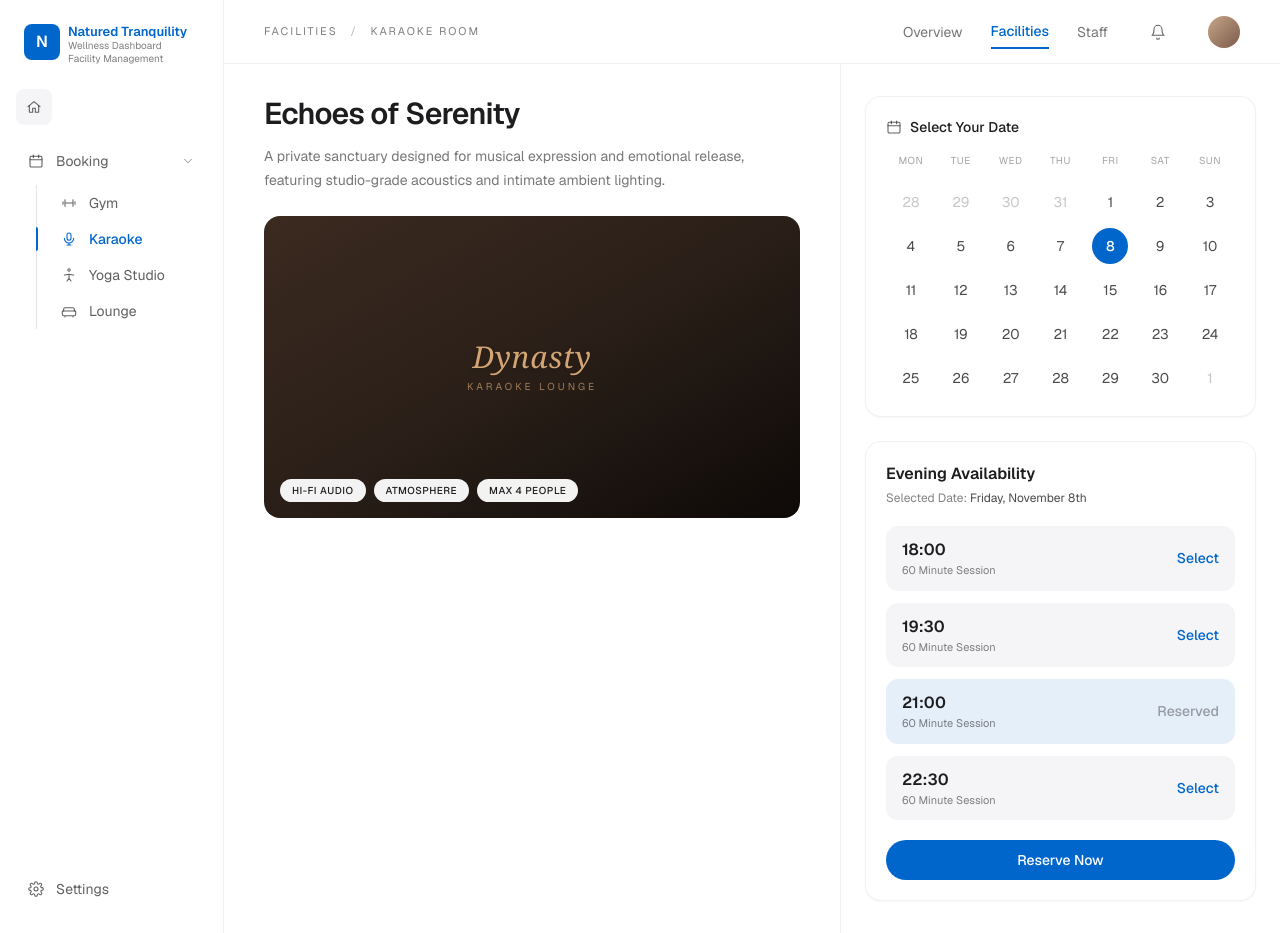
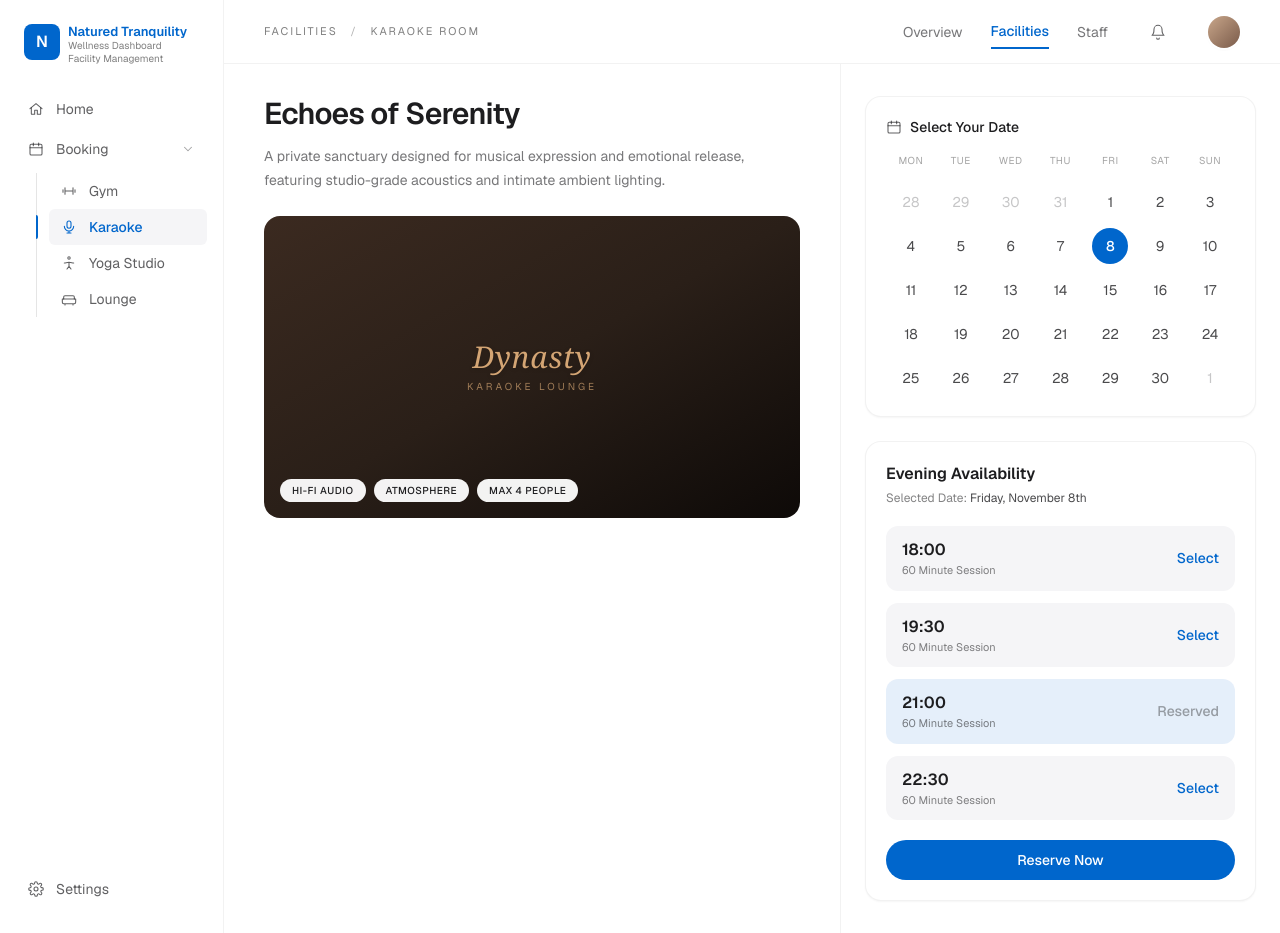
Before and after one commit to Binary67/sunoki, a Next.js app: page / in a window 1280 px wide. Built offline with nearby package versions, Linux system fonts and the light colour scheme.

Commit message:
Track active sidebar item with smooth transitions

```diff
--- a/app/page.tsx
+++ b/app/page.tsx
@@ -98,6 +98,7 @@ const weekdays = ["MON", "TUE", "WED", "THU", "FRI", "SAT", "SUN"];
 export default function Home() {
   const [reserved, setReserved] = useState(false);
   const [bookingOpen, setBookingOpen] = useState(true);
+  const [activeId, setActiveId] = useState("karaoke");
 
   return (
     <div className="flex flex-1 w-full bg-white text-ink">
@@ -116,15 +117,20 @@ export default function Home() {
           </div>
         </div>
 
-        <button
-          type="button"
-          aria-label="Home"
-          className="mt-6 size-9 rounded-lg bg-surface grid place-items-center text-ink/70 hover:text-ink"
-        >
-          <HomeIcon className="size-4" />
-        </button>
+        <nav className="mt-6 flex flex-col">
+          <button
+            type="button"
+            onClick={() => setActiveId("home")}
+            className={`flex items-center gap-3 px-3 py-2.5 rounded-md text-sm transition-colors duration-200 ${
+              activeId === "home"
+                ? "text-brand font-medium bg-surface"
+                : "text-ink/70 hover:text-ink"
+            }`}
+          >
+            <HomeIcon className="size-4" />
+            <span>Home</span>
+          </button>
 
-        <nav className="mt-4 flex flex-col">
           <button
             type="button"
             onClick={() => setBookingOpen((v) => !v)}
@@ -143,18 +149,24 @@ export default function Home() {
           {bookingOpen && (
             <div className="mt-1 ml-5 pl-3 border-l border-black/10 flex flex-col">
               {bookingChildren.map(({ id, label, Icon }) => {
-                const active = id === "karaoke";
+                const active = id === activeId;
                 return (
                   <button
                     key={id}
                     type="button"
-                    className={`relative flex items-center gap-3 px-3 py-2 rounded-md text-sm transition-colors ${
-                      active ? "text-brand font-medium" : "text-ink/70 hover:text-ink"
+                    onClick={() => setActiveId(id)}
+                    className={`relative flex items-center gap-3 px-3 py-2 rounded-md text-sm transition-colors duration-200 ${
+                      active
+                        ? "text-brand font-medium bg-surface"
+                        : "text-ink/70 hover:text-ink"
                     }`}
                   >
-                    {active && (
-                      <span className="absolute -left-[13px] top-1.5 bottom-1.5 w-0.5 rounded-r bg-brand" />
-                    )}
+                    <span
+                      aria-hidden="true"
+                      className={`absolute -left-[13px] top-1.5 bottom-1.5 w-0.5 rounded-r bg-brand transition-opacity duration-200 ${
+                        active ? "opacity-100" : "opacity-0"
+                      }`}
+                    />
                     <Icon className="size-4" />
                     <span>{label}</span>
                   </button>
```
